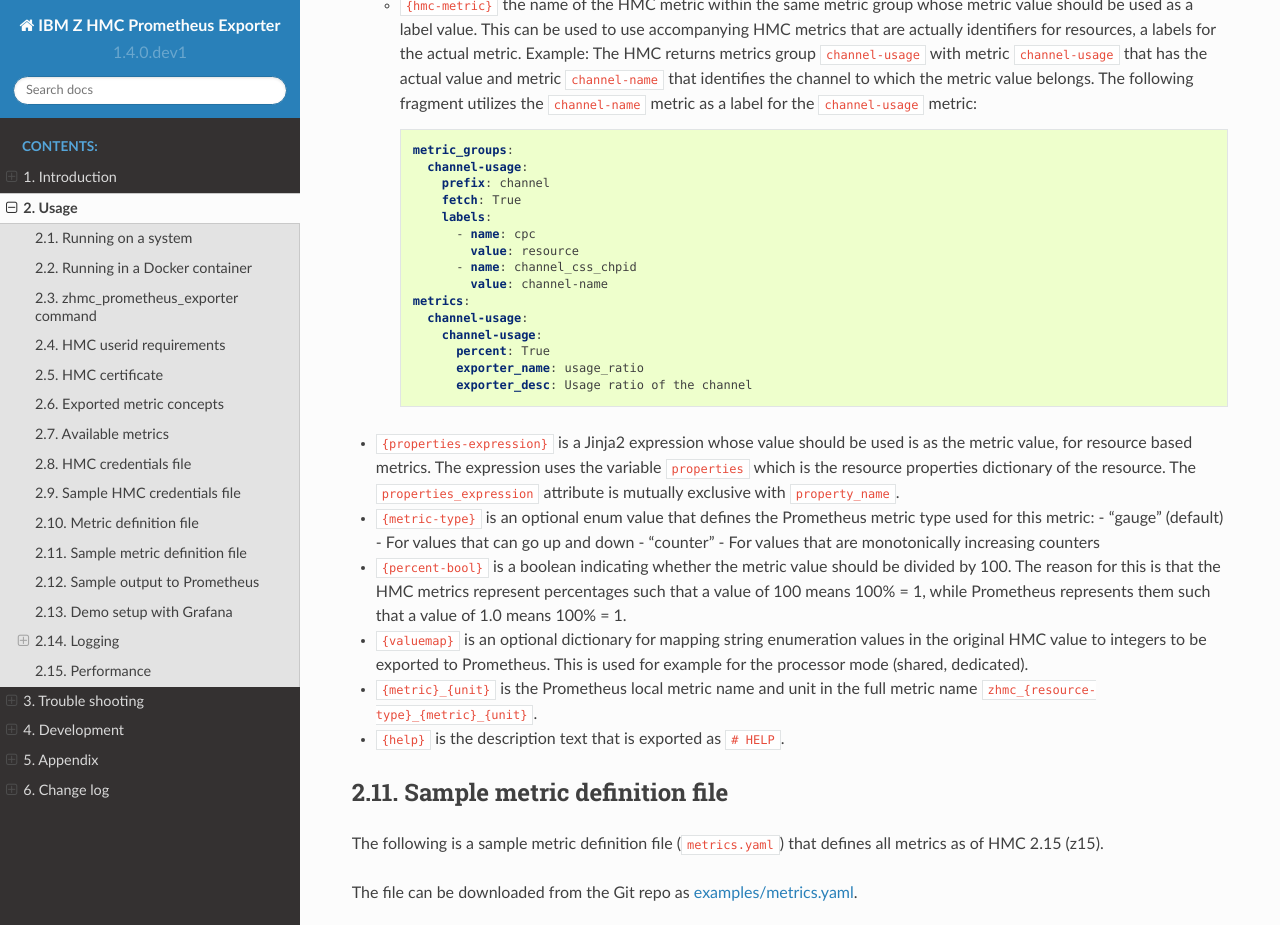
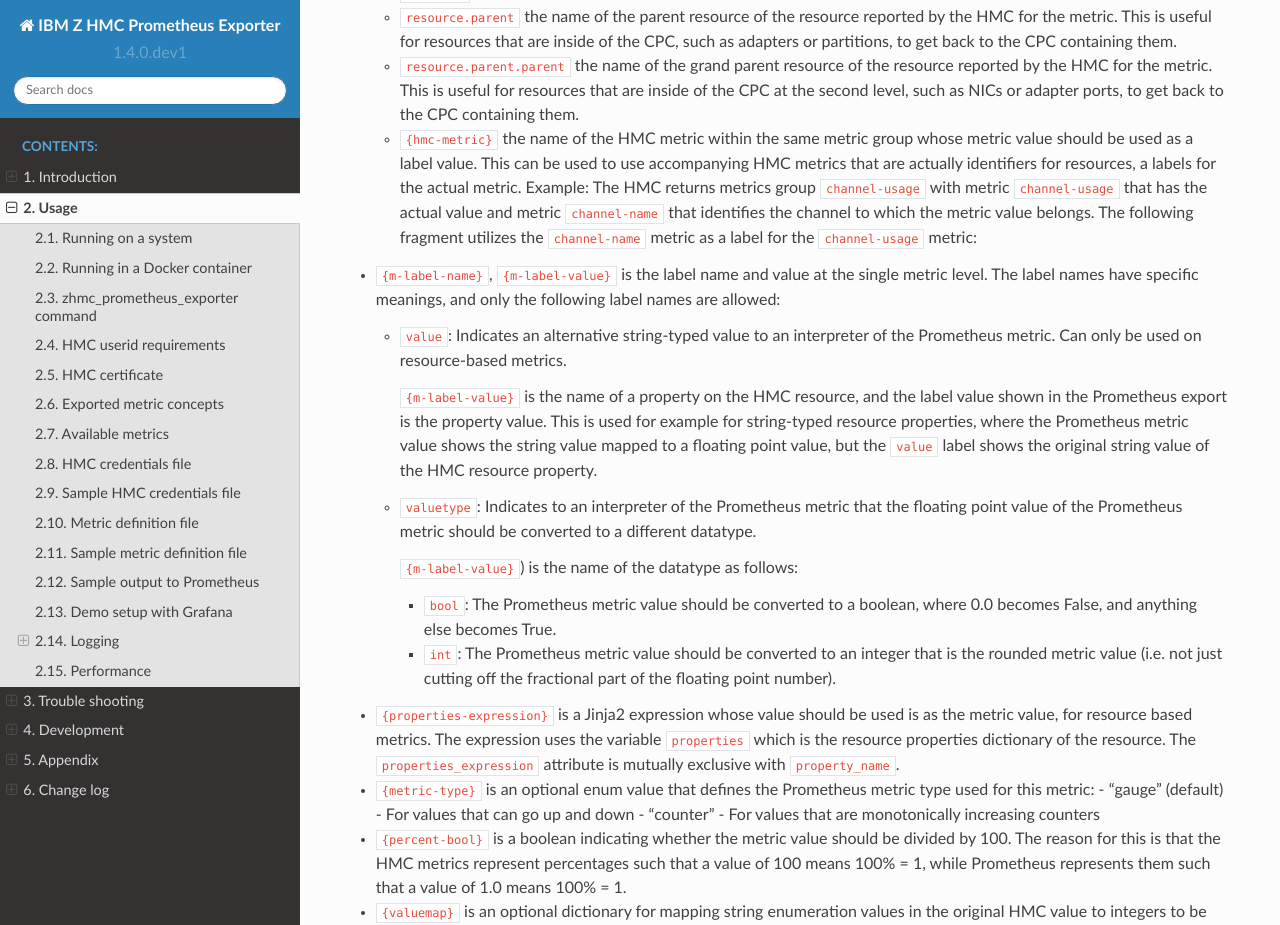
Before and after one commit to zhmcclient/zhmc-prometheus-exporter, a Sphinx documentation site: the page built from docs/usage.rst, in a window 1280 px wide and 1400 px high, scrolled down 14932 px, cut to the strip 0-925 px from the top of the window. Built offline with Sphinx 7.4.7 and the Read the Docs theme 2.0.0, drawn with Linux system fonts in a browser that asks for light colours; some of the changed text lies outside the part shown.

Commit message:
Support for labels at single metric level
Details:

* Added support for labels on single metric definitions, for defining how the
  Prometheus metric value should be interpreted. A `value` lebel can define
  a string-typed property value that should be used instead. This has been
  used to show the original staus values, e.g. as `value="operating"`.
  A `valuetype` label can define that the floating point value of the
  Prometheus metric should be interpreted as a boolean or integer value. This
  has been used for any boolean metrics. (issue #224)

* Improved the way unknown properties or labels are handled. This is only
  relevant if the metric definition file has incorrect label definitions.
  These are now surfaced as warning-level log messages.

Signed-off-by: Andreas Maier <maiera@de.ibm.com>

```diff
--- a/docs/usage.rst
+++ b/docs/usage.rst
@@ -644,6 +644,10 @@
           metric_type: {metric-type}
           percent: {percent-bool}
           valuemap: {valuemap}
+          labels:
+            # list of labels:
+            - name: {m-label-name}
+              value: {m-label-value}
 
         # list format for defining metrics:
         - property_name: {hmc-metric}                     # either this
@@ -652,6 +656,10 @@
           exporter_desc: {help}
           percent: {percent-bool}
           valuemap: {valuemap}
+          labels:
+            # list of labels:
+            - name: {m-label-name}
+              value: {m-label-value}
 
 Where:
 
@@ -675,9 +683,9 @@
   the HMC version. The HMC versions are evaluated as tuples of integers,
   padding them to 3 version parts by appending 0 if needed.
 
-* ``{label-name}`` is the label name.
+* ``{mg-label-name}`` is the label name at the metric group level.
 
-* ``{label-value}`` identifies where the label value is taken from, as follows:
+* ``{mg-label-value}`` identifies where the label value is taken from, as follows:
 
   - ``resource`` the name of the resource reported by the HMC for the metric.
     This is the normal case and also the default.
@@ -701,23 +709,32 @@
     value belongs. The following fragment utilizes the ``channel-name`` metric
     as a label for the ``channel-usage`` metric:
 
-    .. code-block:: yaml
+* ``{m-label-name}``, ``{m-label-value}`` is the label name and value at the
+  single metric level. The label names have specific meanings, and only the
+  following label names are allowed:
 
-        metric_groups:
-          channel-usage:
-            prefix: channel
-            fetch: True
-            labels:
-              - name: cpc
-                value: resource
-              - name: channel_css_chpid
-                value: channel-name
-        metrics:
-          channel-usage:
-            channel-usage:
-              percent: True
-              exporter_name: usage_ratio
-              exporter_desc: Usage ratio of the channel
+  - ``value``: Indicates an alternative string-typed value to an interpreter of
+    the Prometheus metric. Can only be used on resource-based metrics.
+
+    ``{m-label-value}`` is the name of a property on the  HMC resource, and the
+    label value shown in the Prometheus export is the property value. This is
+    used for example for string-typed resource properties, where the Prometheus
+    metric value shows the string value mapped to a floating point value, but
+    the ``value`` label shows the original string value of the HMC resource
+    property.
+
+  - ``valuetype``: Indicates to an interpreter of the Prometheus metric that the
+    floating point value of the Prometheus metric should be converted to a
+    different datatype.
+
+    ``{m-label-value}``) is the name of the datatype as follows:
+
+    - ``bool``: The Prometheus metric value should be converted to a boolean,
+      where 0.0 becomes False, and anything else becomes True.
+
+    - ``int``: The Prometheus metric value should be converted to an integer
+      that is the rounded metric value (i.e. not just cutting off the fractional
+      part of the floating point number).
 
 * ``{properties-expression}`` is a Jinja2 expression whose value should be used
   is as the metric value, for resource based metrics. The expression uses
@@ -743,6 +760,74 @@
   the full metric name ``zhmc_{resource-type}_{metric}_{unit}``.
 
 * ``{help}`` is the description text that is exported as ``# HELP``.
+
+Example for label definition at the metric group level using another metric
+
+.. code-block:: yaml
+
+    metric_groups:
+      channel-usage:
+        prefix: channel
+        fetch: True
+        labels:
+          - name: cpc    # becomes e.g.: cpc="CPCA"
+            value: resource
+          - name: channel_css_chpid   # becomes e.g.: channel_css_chpid="CHAN01"
+            value: channel-name
+    metrics:
+      channel-usage:
+        channel-usage:
+          percent: True
+          exporter_name: usage_ratio
+          exporter_desc: Usage ratio of the channel
+          # This metric will have the labels defined in its metric group
+
+Example for label definition at the single metric level specifying a different type:
+
+.. code-block:: yaml
+
+    metric_groups:
+      cpc-resource:
+        type: resource
+        resource: cpc
+        prefix: cpc
+        fetch: true
+        labels:
+          - name: cpc    # becomes e.g.: cpc="CPCA"
+            value: resource
+    metrics:
+      cpc-resource:
+        - property_name: has-unacceptable-status
+          exporter_name: has_unacceptable_status
+          exporter_desc: Boolean indicating whether the CPC has an unacceptable status (0=false, 1=true)
+          labels:
+            - name: valuetype    # becomes: valuetype="bool"
+              value: bool
+
+Example for label definition at the single metric level specifying a string value:
+
+.. code-block:: yaml
+
+    metric_groups:
+      logical-partition-resource:
+        type: resource
+        resource: cpc.logical-partition
+        prefix: partition
+        fetch: true
+        labels:
+          - name: cpc    # becomes e.g.: cpc="CPCA"
+            value: resource.parent
+          - name: partition    # becomes e.g.: partition="LPAR1"
+            value: resource
+    metrics:
+      logical-partition-resource:
+        - properties_expression: "{'operating': 0, 'not-operating': 1, 'not-activated': 2, 'exceptions': 10}.get(properties.status, 99)"
+          exporter_name: lpar_status_int
+          exporter_desc: "LPAR status as integer (0=operating, 1=not-operating, 2=not-activated, 10=exceptions, 99=unsupported value)"
+          labels:
+            - name: value   # becomes e.g. value="operating"
+              value: status
+
 
 Sample metric definition file
 -----------------------------
```
Also changed, not shown: other parts of docs/usage.rst (+6 -6 lines), docs/changes.rst (+8 -0 lines), 4 other files.
